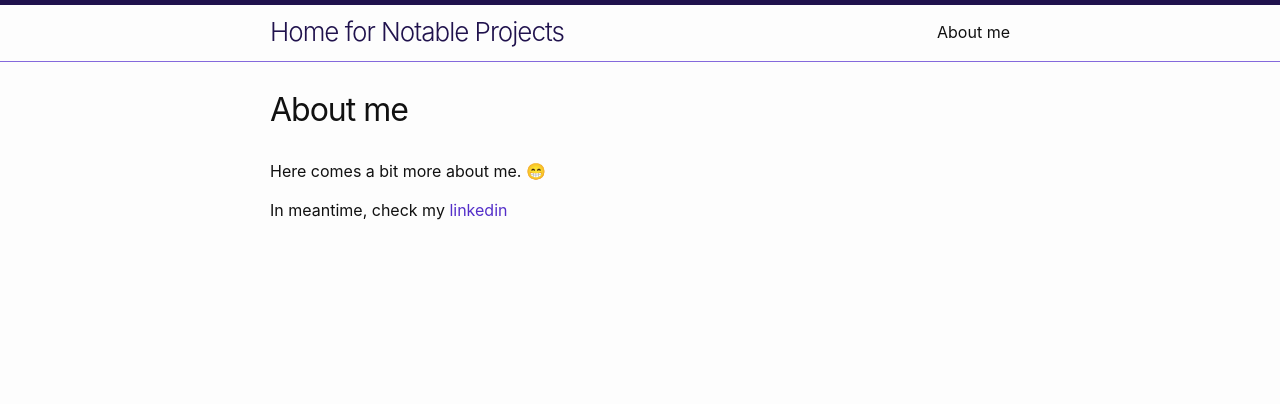
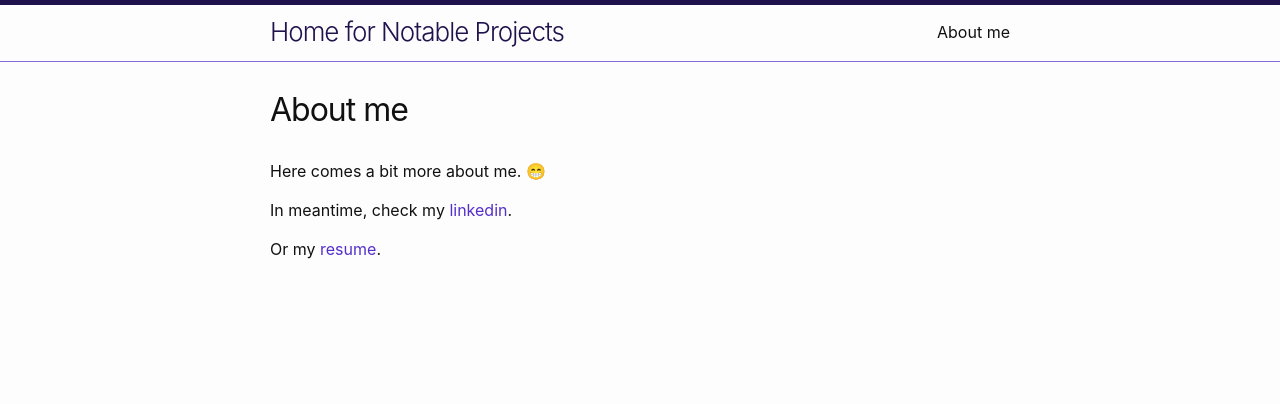
Before and after one commit to inesucrvenom/inesucrvenom.github.io, a Jekyll site: the page built from about.md, in a window 1280 px wide. Shown: the top 404 px of the page. Built offline with Jekyll 4.4.1, drawn with Linux system fonts in a browser that asks for light colours; emoji names are drawn with the system emoji font.

Commit message:
add resume

```diff
--- a/about.md
+++ b/about.md
@@ -3,4 +3,6 @@ title: About me
 ---
 Here comes a bit more about me. :grin:
 
-In meantime, check my [linkedin](https://www.linkedin.com/in/inessimicic)
+In meantime, check my [linkedin](https://www.linkedin.com/in/inessimicic).
+
+Or my [resume](/assets/pdf/Ines-Simicic-Resume-EN.pdf).
```
Also changed, not shown: 1 other file.
